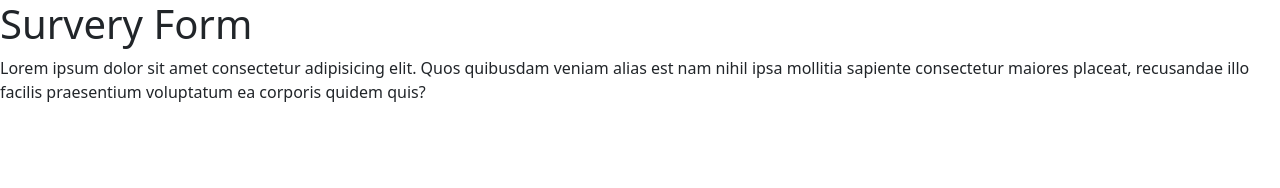
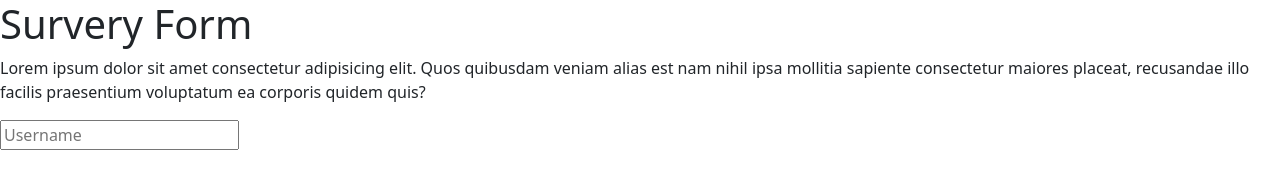
Before and after one commit to popey17/microverse_survey_trial, a plain HTML site: page index.html in a window 1280 px wide. Drawn offline with nearby package versions, Linux system fonts and the light colour scheme.

Commit message:
added changes

```diff
--- a/index.html
+++ b/index.html
@@ -10,7 +10,10 @@
 <body>
     <h1 id="title">Survery Form</h1>
     <p id="description">Lorem ipsum dolor sit amet consectetur adipisicing elit. Quos quibusdam veniam alias est nam nihil ipsa mollitia sapiente consectetur maiores placeat, recusandae illo facilis praesentium voluptatum ea corporis quidem quis?</p>
+   <form id="survey-form">
+   	<input type="text" id="name" name="name" placeholder="Username">
 
+   </form>
 
 </body>
 </html>
```
